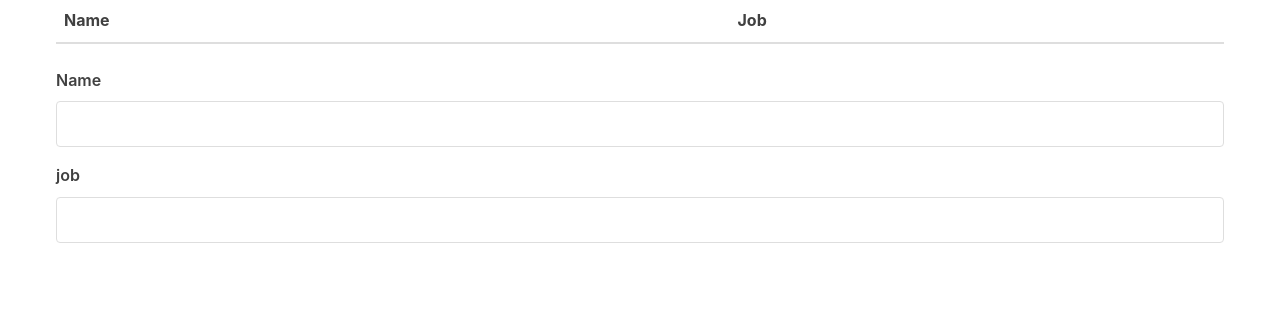
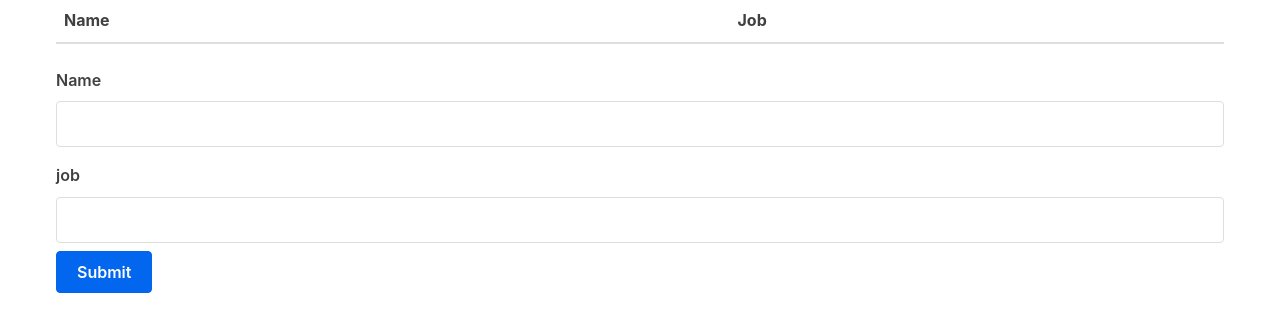
Before and after one commit to Aorta3698/csc307-react-part-2, a React (Create React App) app: page / in a window 1280 px wide. Shown: the top 332 px of the page. Built offline with nearby package versions, Linux system fonts and the light colour scheme.

Commit message:
added sumbit button

```diff
--- a/src/Form.js
+++ b/src/Form.js
@@ -1,6 +1,6 @@
 import React, {useState} from 'react'
 
-function Form() {
+function Form(props) {
   const [person, setPerson] = useState(
     {
       name: "",
@@ -21,6 +21,11 @@
     }
   }
 
+  function submitForm(){
+    props.handleSubmit(person);
+    setPerson({name: '', job: ''});
+  }
+
   return (
     <form>
       <label htmlFor="name">Name</label>
@@ -39,6 +44,7 @@
         value={person.job}
         onChange={handleChange}
       />
+      <input type="button" value="Submit" onClick={submitForm} />
     </form>
   )
 }
--- a/src/MyApp.js
+++ b/src/MyApp.js
@@ -13,10 +13,14 @@
     setCharacters(updated);
   }
 
+  function updateList(person){
+    setCharacters([...characters, person]);
+  }
+
   return (
     <div className="container">
       <Table characterData={characters} removeCharacter={removeOneCharacter} />
-      <Form />
+      <Form handleSubmit={updateList} />
     </div>
   )
 }
```
